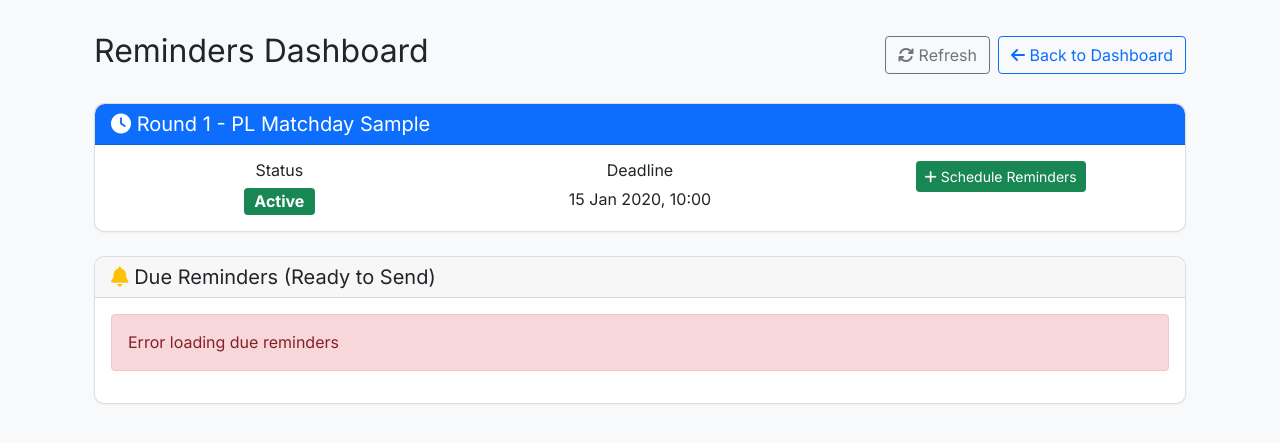
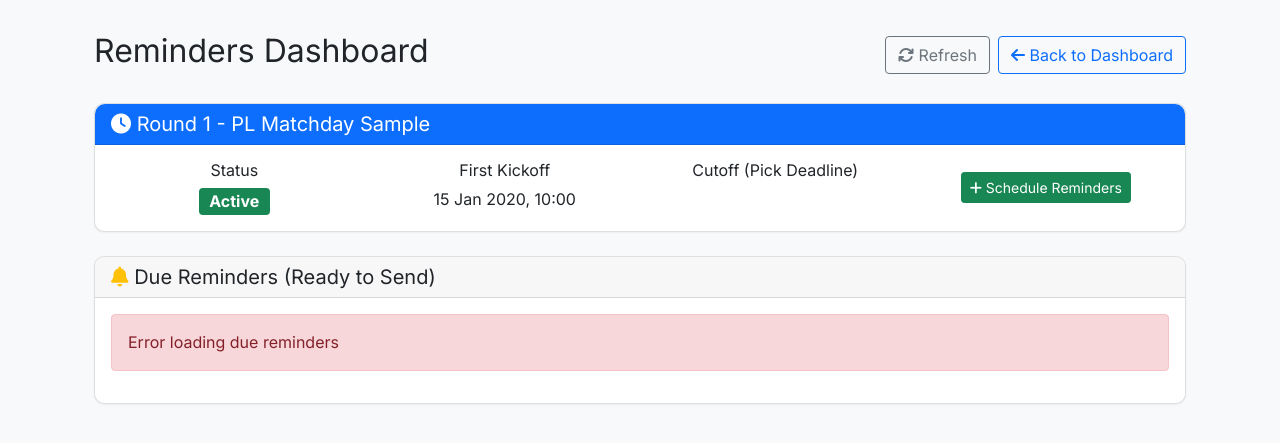
Before and after one commit to sevy71/LMS2, a Python web app: template lms_automation/templates/reminders_dashboard.html in a window 1280 px wide. Shown: the part 55-498 px from the top of the page. Run offline with Jinja, Linux system fonts and the light colour scheme; the template is opened without the code that fills it: most values are stand-ins (such as "Sample title", 1, 10 or a date in 2020).

Commit message:
Reminders Dashboard: always show Schedule button; display First Kickoff and cutoff; no dependence on end_date visibility.

```diff
--- a/lms_automation/templates/reminders_dashboard.html
+++ b/lms_automation/templates/reminders_dashboard.html
@@ -31,23 +31,36 @@
                 </div>
                 <div class="card-body">
                     <div class="row text-center">
-                        <div class="col-md-4">
+                        <div class="col-md-3">
                             <h6>Status</h6>
                             <span class="badge bg-{{ 'success' if current_round.status == 'active' else 'warning' }} fs-6">
                                 {{ current_round.status.title() }}
                             </span>
                         </div>
-                        {% if current_round.end_date %}
-                        <div class="col-md-4">
-                            <h6>Deadline</h6>
-                            <p class="mb-0">{{ current_round.end_date.strftime('%d %b %Y, %H:%M') }}</p>
+                        <div class="col-md-3">
+                            <h6>First Kickoff</h6>
+                            {% if current_round.first_kickoff_at %}
+                                <p class="mb-0">{{ current_round.first_kickoff_at.strftime('%d %b %Y, %H:%M') }}</p>
+                            {% elif current_round.end_date %}
+                                <p class="mb-0">{{ current_round.end_date.strftime('%d %b %Y, %H:%M') }}</p>
+                            {% else %}
+                                <p class="mb-0 text-muted">Unknown</p>
+                            {% endif %}
                         </div>
-                        <div class="col-md-4">
+                        <div class="col-md-3">
+                            <h6>Cutoff (Pick Deadline)</h6>
+                            {% set anchor = current_round.first_kickoff_at or current_round.end_date %}
+                            {% if anchor %}
+                                <p class="mb-0">{{ (anchor - timedelta(hours=1)).strftime('%d %b %Y, %H:%M') }}</p>
+                            {% else %}
+                                <p class="mb-0 text-muted">Unknown</p>
+                            {% endif %}
+                        </div>
+                        <div class="col-md-3 d-flex align-items-center justify-content-center">
                             <button class="btn btn-success btn-sm" onclick="scheduleReminders({{ current_round.id }})">
                                 <i class="fas fa-plus"></i> Schedule Reminders
                             </button>
                         </div>
-                        {% endif %}
                     </div>
                 </div>
             </div>
```
